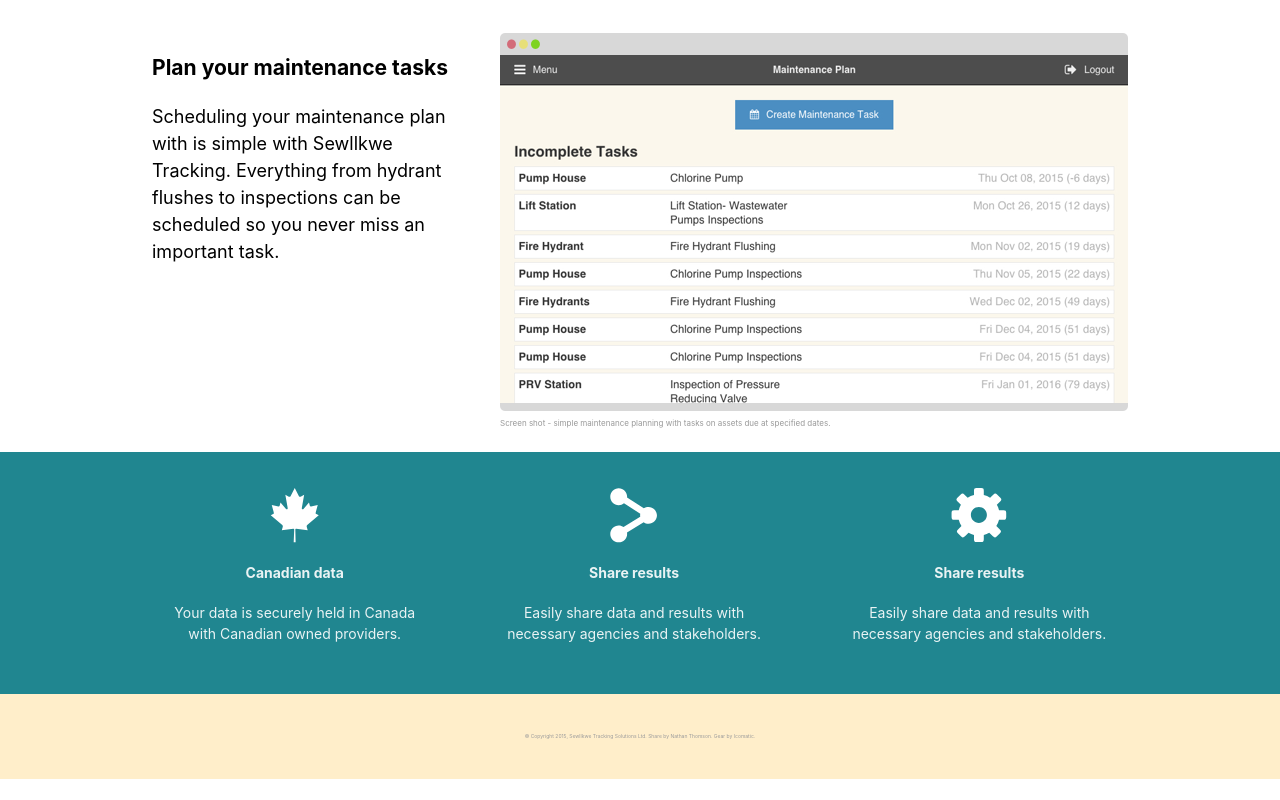
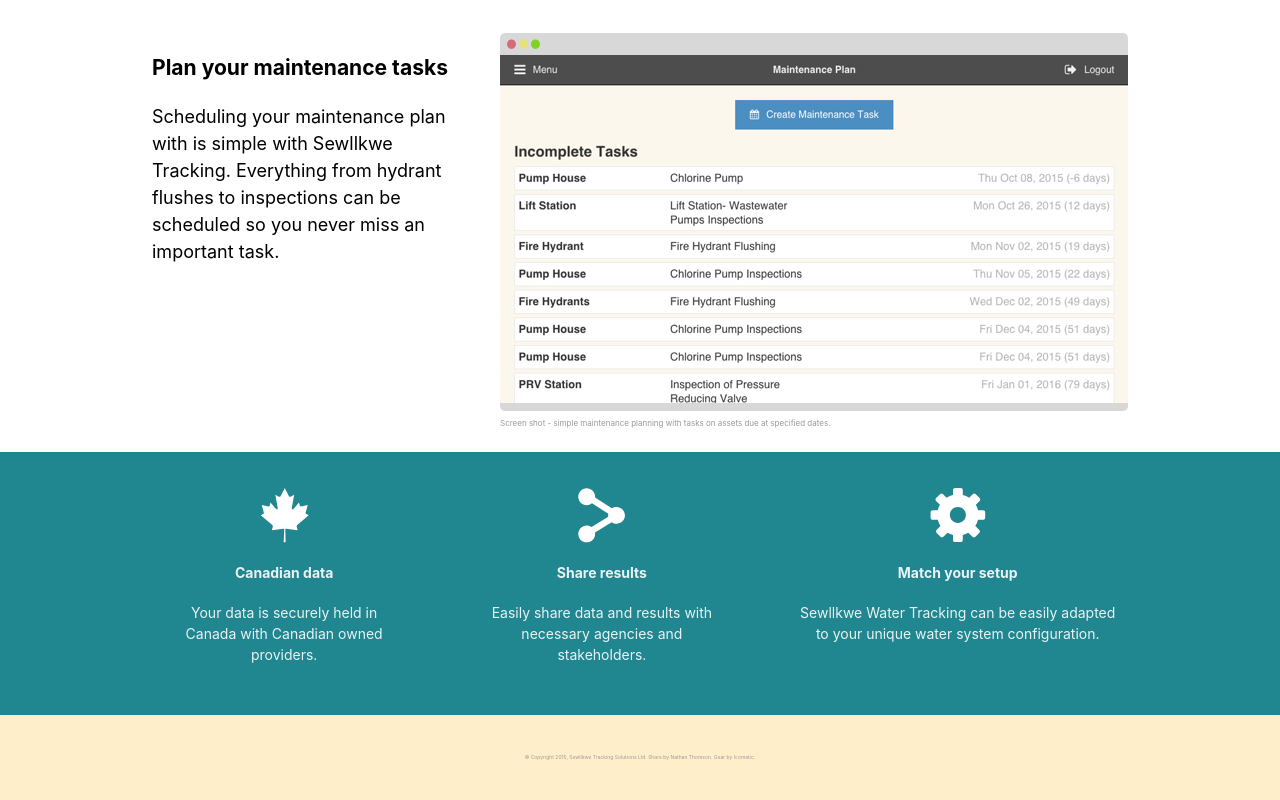
Before and after one commit to sewllkwe/sewllkwe.github.io, a plain HTML site: page index.html in a window 1280 px wide. Shown: the part 1396-2196 px from the top of the page. Before the commit the page ends 2175 px from the top, so only its background shows below. Drawn offline with Linux system fonts and the light colour scheme.

Commit message:
fix content for setup

```diff
--- a/index.html
+++ b/index.html
@@ -114,11 +114,11 @@
       <div class="sub-feature">
         <object type="image/svg+xml" data="images/gear.svg" align="middle"
           class="sub-feature__icon"></object>
-        <h4 class="sub-feature__title">Share results</h4>
+        <h4 class="sub-feature__title">Match your setup</h4>
 
         <p class="sub-feature__content">
-          Easily share data and results with necessary agencies and
-          stakeholders.
+          Sewllkwe Water Tracking can be easily adapted to your unique water
+          system configuration.
         </p>
       </div>
     </div>
```
